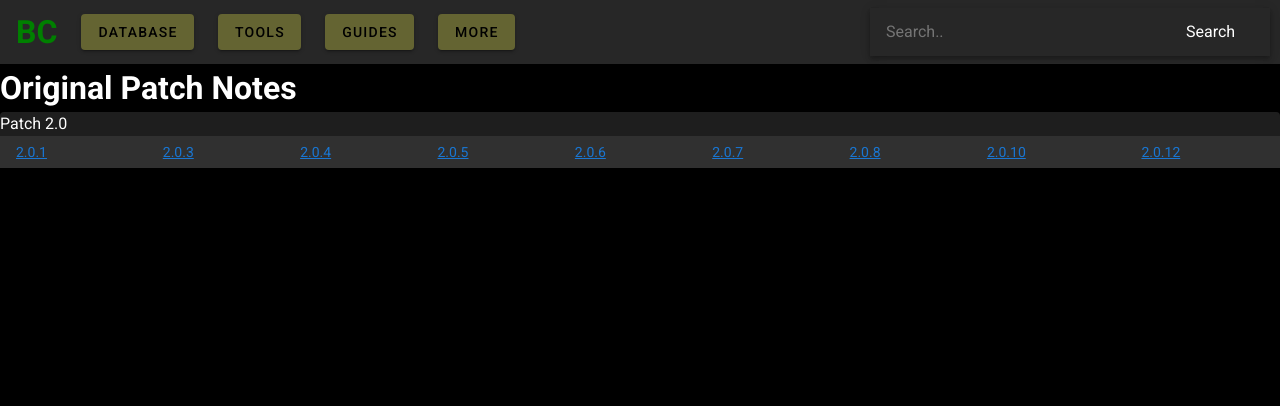
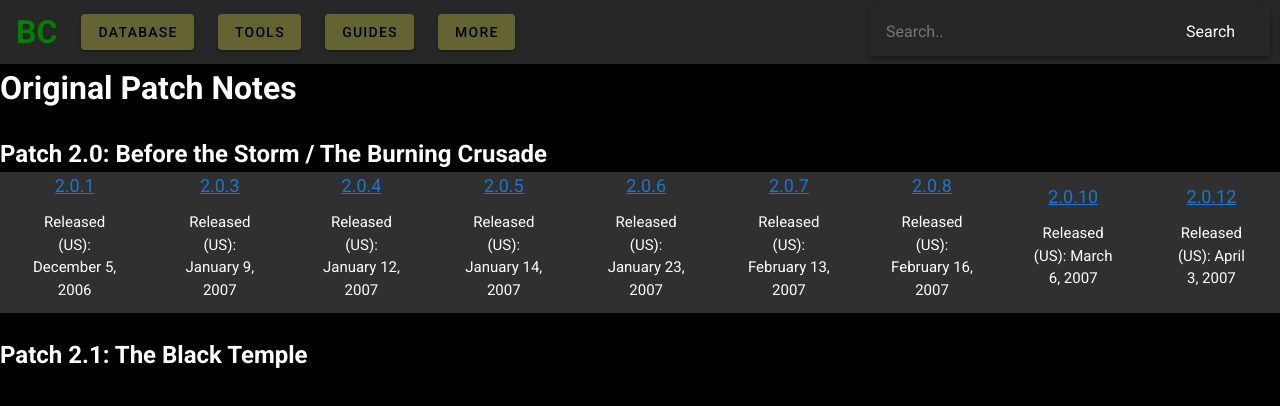
Before and after one commit to justinhomsi/tbc-frontend, a Vue app: page /notes in a window 1280 px wide. Shown: the top 406 px of the page. Built offline with nearby package versions, Linux system fonts and the light colour scheme.

Commit message:
Updated Notes Component

```diff
--- /dev/null
+++ b/src/assets/notes_data.json
@@ -0,0 +1,13 @@
+{
+  "two_zero": [
+        { "title": "2.0.1", "link": "notes/original/2.0.1", "release": "December 5, 2006" },
+        { "title": "2.0.3", "link": "notes/original/2.0.3", "release": "January 9, 2007" },
+        { "title": "2.0.4", "link": "notes/original/2.0.4", "release": "January 12, 2007" },
+        { "title": "2.0.5", "link": "notes/original/2.0.5", "release": "January 14, 2007" },
+        { "title": "2.0.6", "link": "notes/original/2.0.6", "release": "January 23, 2007" },
+        { "title": "2.0.7", "link": "notes/original/2.0.7", "release": "February 13, 2007" },
+        { "title": "2.0.8", "link": "notes/original/2.0.8", "release": "February 16, 2007" },
+        { "title": "2.0.10", "link": "notes/original/2.0.10", "release": "March 6, 2007" },
+        { "title": "2.0.12", "link": "notes/original/2.0.12", "release": "April 3, 2007" }
+  ]
+}
--- a/src/components/Notes.vue
+++ b/src/components/Notes.vue
@@ -1,48 +1,44 @@
 <template>
   <div><h1>Original Patch Notes</h1>
+  <br />
+  <thead><h2>Patch 2.0: Before the Storm / The Burning Crusade</h2></thead>
     <v-simple-table dark dense class="notesTable">
-      <thead>Patch 2.0</thead>
       <tbody>
         <tr>
         <td
-          v-for="(item, index) in two_zero"
+          v-for="(item, index) in notes_data.two_zero"
           :key="index"
           dark
           dense
           :to="item.link"
+          style="text-align: center; font-size: 18px"
         >
         <template>
           <router-link :to="item.link">{{ item.title }}</router-link>
         </template>
+        <v-col style="font-size: 15px">Released (US): {{ item.release }}</v-col>
         </td>
         </tr>
       </tbody>
     </v-simple-table>
+    <br />
+    <thead><h2>Patch 2.1: The Black Temple</h2></thead>
   </div>
 </template>
 
 <script>
 const axios = require('axios')
+var notes_data;
 
 export default {
   name: 'Notes',
   data() {
     return {
-      two_zero: [
-        { title: '2.0.1', link: 'notes/original/2.0.1' },
-        { title: '2.0.3', link: 'notes/original/2.0.3' },
-        { title: '2.0.4', link: 'notes/original/2.0.4' },
-        { title: '2.0.5', link: 'notes/original/2.0.5' },
-        { title: '2.0.6', link: 'notes/original/2.0.6' },
-        { title: '2.0.7', link: 'notes/original/2.0.7' },
-        { title: '2.0.8', link: 'notes/original/2.0.8' },
-        { title: '2.0.10', link: 'notes/original/2.0.10' },
-        { title: '2.0.12', link: 'notes/original/2.0.12' }
-      ]
+      notes_data: {}
     }
   },
   mounted() {
-
+    this.notes_data = require('../assets/notes_data.json')
   }
 }
 </script>
```
